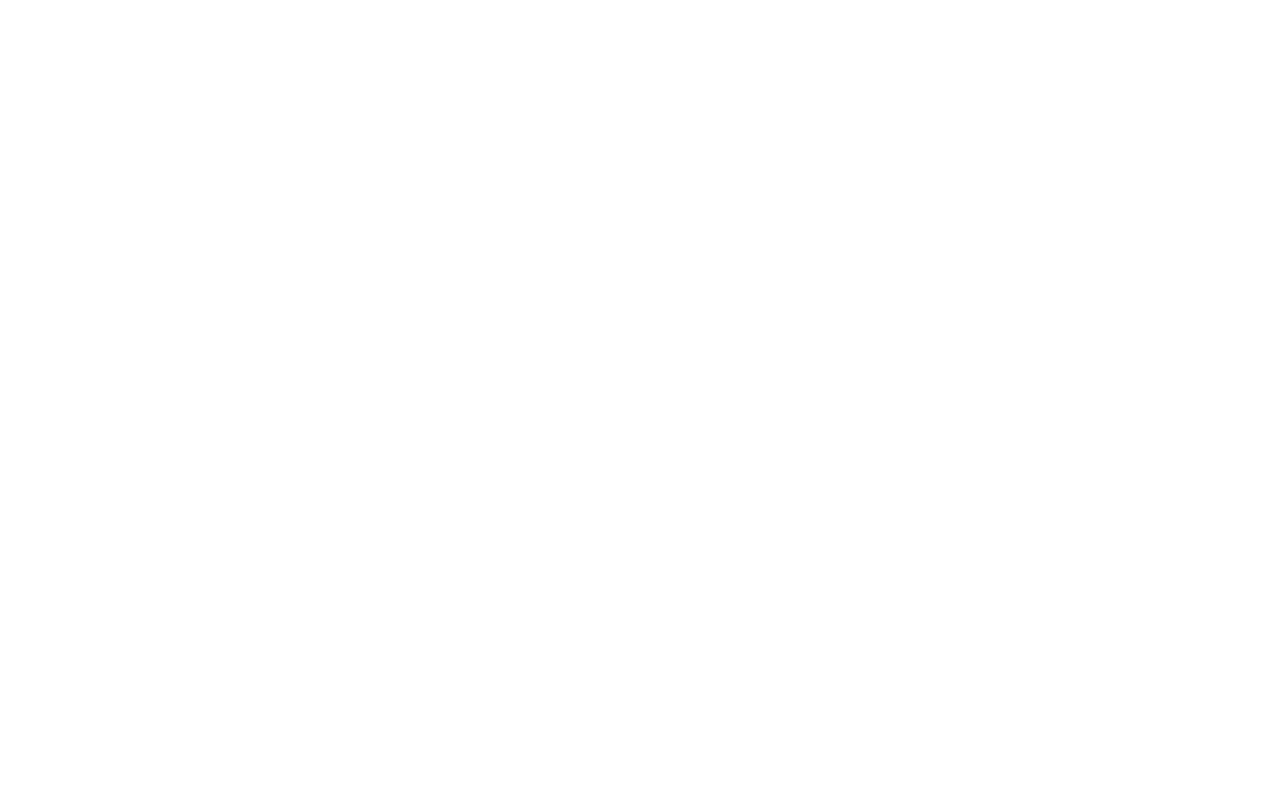
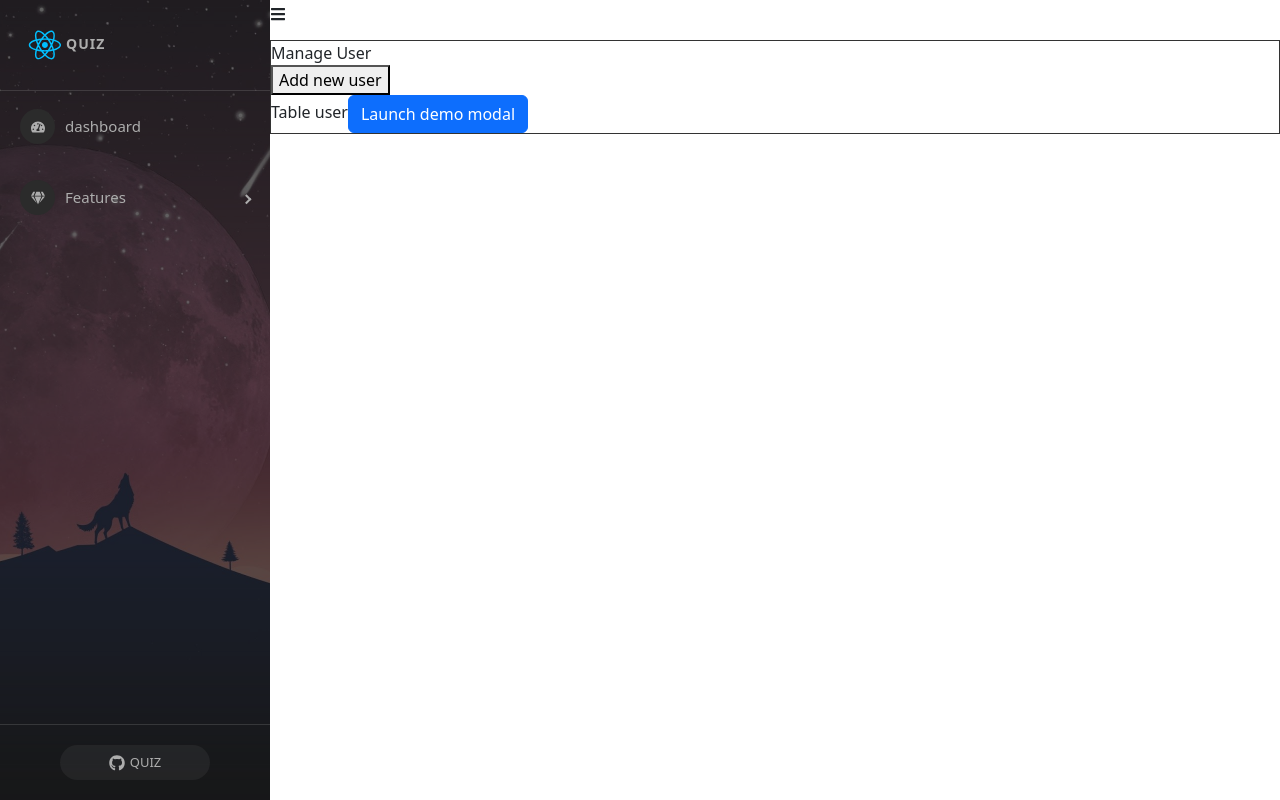
Before and after one commit to NDacHAI/react-basic, a React (Create React App) app: page /admin/manage-users in a window 1280 px wide. Before the commit this address had no page. Built offline with nearby package versions, Linux system fonts and the light colour scheme.

Commit message:
form add user no state

```diff
--- a/public/index.html
+++ b/public/index.html
@@ -1,14 +1,12 @@
 <!DOCTYPE html>
 <html lang="en">
+
 <head>
   <meta charset="utf-8" />
   <link rel="icon" href="%PUBLIC_URL%/favicon.ico" />
   <meta name="viewport" content="width=device-width, initial-scale=1" />
   <meta name="theme-color" content="#000000" />
-    <meta
-      name="description"
-      content="Web site created using create-react-app"
-    />
+  <meta name="description" content="Web site created using create-react-app" />
   <link rel="apple-touch-icon" href="%PUBLIC_URL%/logo192.png" />
   <!--
       manifest.json provides metadata used when your web app is installed on a
@@ -24,8 +22,9 @@
       work correctly both with client-side routing and a non-root public URL.
       Learn how to configure a non-root public URL by running `npm run build`.
     -->
-    <title>React App</title>
+  <title>QUIZ</title>
 </head>
+
 <body>
   <noscript>You need to enable JavaScript to run this app.</noscript>
   <div id="root"></div>
@@ -40,4 +39,5 @@
       To create a production bundle, use `npm run build` or `yarn build`.
     -->
 </body>
+
 </html>
--- a/src/App.scss
+++ b/src/App.scss
@@ -9,6 +9,15 @@
 
 .app-container {
   .header-container {
+
+    .container,
+    .container-lg,
+    .container-md,
+    .container-sm,
+    .container-xl,
+    .container-xxl {
+      max-width: 90%;
+    }
 
     .btn-login {
       height: 40px;
--- a/src/components/Admin/Admin.js
+++ b/src/components/Admin/Admin.js
@@ -2,6 +2,7 @@
 import './Admin.scss'
 import { FaBars } from 'react-icons/fa';
 import { useState } from "react";
+import { Outlet } from "react-router-dom";
 
 const Admin = (props) => {
     const [collapsed, setCollapsed] = useState(false)
@@ -11,7 +12,13 @@
                 <Sidebar collapsed={collapsed} />
             </div>
             <div className="admin-content">
-                <FaBars onClick={() => setCollapsed(!collapsed)} />
+                <div className="admin-header">
+                    <FaBars onClick={() => setCollapsed(!collapsed)} />
+
+                </div>
+                <div className="admin-main">
+                    <Outlet />
+                </div>
             </div>
         </div>
     );
--- a/src/components/Admin/Admin.scss
+++ b/src/components/Admin/Admin.scss
@@ -4,7 +4,19 @@
     .admin-sidebar {
         .pro-sidebar {
             height: 100vh;
-            /* Sidebar full chiều cao */
+        }
+    }
+
+    .admin-content {
+        width: 100%;
+
+        .admin-header {
+            height: 40px;
+        }
+
+        .admin-main {
+            border: 1px solid #333;
+
         }
     }
 }
--- /dev/null
+++ b/src/components/Admin/Content/DashBoard.js
@@ -0,0 +1,9 @@
+const DashBoard = () => {
+    return (
+        <div>
+            DashBoard
+        </div>
+    );
+}
+
+export default DashBoard;
--- /dev/null
+++ b/src/components/Admin/Content/ManageUser.js
@@ -0,0 +1,22 @@
+import ModelCreateUser from './ModelCreateUser'
+
+const ManageUser = () => {
+    return (
+        <div>
+            <div className="manage-user-container">
+                <div className="title">Manage User</div>
+                <div className="users-content">
+                    <div>
+                        <button>Add new user</button>
+                    </div>
+                    <div>
+                        Table user
+                        <ModelCreateUser />
+                    </div>
+                </div>
+            </div>
+        </div>
+    );
+}
+
+export default ManageUser;
--- /dev/null
+++ b/src/components/Admin/Content/ModelCreateUser.js
@@ -0,0 +1,63 @@
+import { useState } from 'react';
+import Button from 'react-bootstrap/Button';
+import Modal from 'react-bootstrap/Modal';
+
+
+const ModelCreateUser = () => {
+    const [show, setShow] = useState(false);
+
+    const handleClose = () => setShow(false);
+    const handleShow = () => setShow(true);
+
+
+    return (
+        <>
+            <Button variant="primary" onClick={handleShow}>
+                Launch demo modal
+            </Button>
+
+            <Modal show={show} onHide={handleClose} size='xl' backdrop='static'>
+                <Modal.Header closeButton>
+                    <Modal.Title>Add new user</Modal.Title>
+                </Modal.Header>
+                <Modal.Body>
+                    <form className="row g-3">
+                        <div className="col-md-6">
+                            <label for="inputEmail4" className="form-label">Email</label>
+                            <input type="email" className="form-control" id="inputEmail4" />
+                        </div>
+                        <div className="col-md-6">
+                            <label for="inputPassword4" className="form-label">Password</label>
+                            <input type="password" className="form-control" id="inputPassword4" />
+                        </div>
+
+                        <div className="col-md-6">
+                            <label for="inputUsername" className="form-label">Username</label>
+                            <input type="text" className="form-control" id="inputUsername" />
+                        </div>
+                        <div className="col-md-4">
+                            <label for="inputState" className="form-label">Role</label>
+                            <select id="inputState" className="form-select">
+                                <option selected value="USER">USERS</option>
+                                <option value="ADMIN">ADMIN</option>
+                            </select>
+                        </div>
+                        <div className="col-md-12">
+                            <label for="inputImage" className="form-label">Image</label>
+                            <input type="file" className="form-control" id="inputImage" />
+                        </div>
+                    </form></Modal.Body>
+                <Modal.Footer>
+                    <Button variant="secondary" onClick={handleClose}>
+                        Close
+                    </Button>
+                    <Button variant="primary" onClick={handleClose}>
+                        Add
+                    </Button>
+                </Modal.Footer>
+            </Modal>
+        </>
+    );
+}
+
+export default ModelCreateUser
--- a/src/components/Admin/Sidebar.js
+++ b/src/components/Admin/Sidebar.js
@@ -14,6 +14,7 @@
 
 import { DiReact } from "react-icons/di"
 import { MdDashboard } from "react-icons/md"
+import { Link } from 'react-router-dom';
 
 import './Sidebar.scss'
 
@@ -38,10 +39,15 @@
                         overflow: 'hidden',
                         textOverflow: 'ellipsis',
                         whiteSpace: 'nowrap',
+                        display: 'flex',
+                        alignItems: 'center',
+                        gap: '10px',
                     }}
                 >
-                    <DiReact size={'3em'} color={'00bfff'} />
-                    QUIZ
+                    <Link to='/' style={{ textDecoration: 'none', color: 'inherit' }}>
+                        <DiReact size={'3em'} color={'00bfff'} />
+                        QUIZ
+                    </Link>
                 </div>
             </SidebarHeader>
 
@@ -51,6 +57,7 @@
                         icon={<FaTachometerAlt />}
                     >
                         dashboard
+                        <Link to='/admin' />
                     </MenuItem>
                 </Menu>
                 <Menu iconShape="circle">
@@ -58,9 +65,18 @@
                         icon={<FaGem />}
                         title='Features'
                     >
-                        <MenuItem>Quản lý Users</MenuItem>
-                        <MenuItem>Quản lý Bài Quiz</MenuItem>
-                        <MenuItem>Quản lý Câu Hỏi</MenuItem>
+                        <MenuItem>
+                            Quản lý Users
+                            <Link to='/admin/manage-users' />
+                        </MenuItem>
+                        <MenuItem>
+                            Quản lý Bài Quiz
+                            <Link to='/admin/manage-users' />
+                        </MenuItem>
+                        <MenuItem>
+                            Quản lý Câu Hỏi
+                            <Link to='/admin/manage-users' />
+                        </MenuItem>
                     </SubMenu>
                 </Menu>
             </SidebarContent>
--- a/src/index.js
+++ b/src/index.js
@@ -9,6 +9,8 @@
 import User from './components/Users/User'
 import Admin from './components/Admin/Admin'
 import HomePage from './components/Home/HomePage';
+import ManageUser from './components/Admin/Content/ManageUser';
+import DashBoard from './components/Admin/Content/DashBoard';
 
 const root = ReactDOM.createRoot(document.getElementById('root'));
 root.render(
@@ -16,11 +18,17 @@
     <React.StrictMode>
       <BrowserRouter>
         <Routes>
+
           <Route path="/" element={<App />} >
             <Route index element={<HomePage />} />
             <Route path='/users' element={<User />} />
           </Route>
-          <Route path='/admin' element={<Admin />} />
+
+          <Route path='/admin' element={<Admin />} >
+            <Route index element={<DashBoard />} />
+            <Route path='manage-users' element={<ManageUser />} />
+          </Route>
+
         </Routes>
       </BrowserRouter>
     </React.StrictMode>
```
Lines whose indentation alone changed are shown as unchanged.
